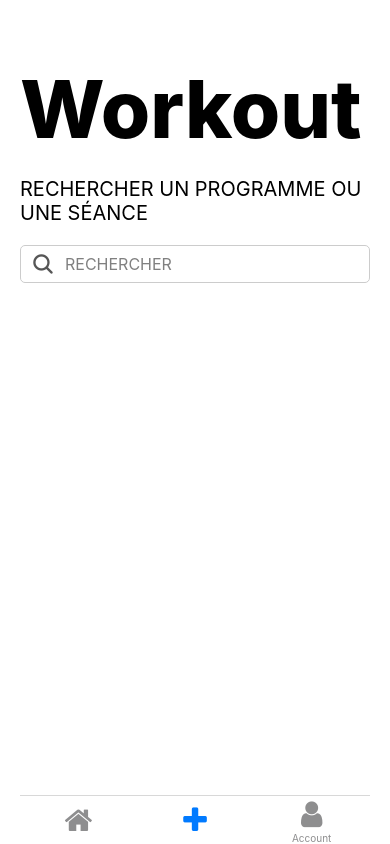
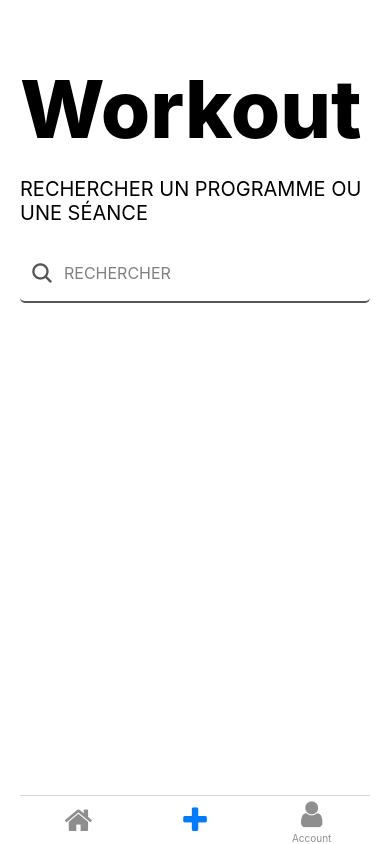
Before and after one commit to gabriellepierre/workout-app, a React Native app: screen /Plus in a window 390 px wide. Built offline with nearby package versions, Linux system fonts and the light colour scheme.

Commit message:
:lipstick: Style generic searchbar

```diff
--- a/components/SearchBar.tsx
+++ b/components/SearchBar.tsx
@@ -20,12 +20,11 @@ const SearchBar: React.FC<SearchBarProps> = ({ onSearch }) => {
       </TouchableOpacity>
       <TextInput
         style={styles.searchInput}
-        placeholder="Rechercher"
+        placeholder="RECHERCHER"
         placeholderTextColor="grey"
         onChangeText={setSearchText}
         onSubmitEditing={handleSearch}
       />
-      <View style={styles.separator} />
     </View>
   );
 };
@@ -36,10 +35,10 @@ const styles = StyleSheet.create({
     alignItems: 'center',
     backgroundColor: 'white',
     borderRadius: 5,
-    paddingHorizontal: 10,
+    padding: 10,
     marginBottom: 10,
-    borderWidth: 1,
-    borderColor: '#ccc',
+    borderBottomWidth: 2,
+    borderColor: '#565656',
   },
   searchButton: {
     marginRight: 10,
@@ -50,11 +49,6 @@ const styles = StyleSheet.create({
     fontSize: 16,
     textTransform: "uppercase",
   },
-  separator: {
-    height: 1,
-    backgroundColor: '#ccc',
-    marginVertical: 8,
-  },
 });
 
 export default SearchBar;
--- a/screens/SearchScreen.tsx
+++ b/screens/SearchScreen.tsx
@@ -20,13 +20,18 @@ export default function SearchScreen() {
 
       };
 
+      const handleFilter = () => {
+        //TODO: Logique de filtre ici
+      }
+
     return (
       <View style={styles.container}>
         <Title title={title} subtitle={subtitle} />
 
-        <View >
+        {/* <View style={styles.searchHeader}> */}
            <SearchBar onSearch={handleSearch}/>
-        </View>
+           {/* <PrimaryButton title="Filter" onPress={handleFilter}/> */}
+        {/* </View> */}
         <View style={styles.centered}>
             {/*  */}
         </View>
@@ -42,31 +47,16 @@ export default function SearchScreen() {
       width: '100%',
       backgroundColor: "#fff",
     },
-    // Style user data
-    flexed: {
-        marginTop: 10,
-        display: "flex",
-        flexDirection: "row",
-        justifyContent: "space-between",
-        alignContent: "center",
-    },
-    between: {
-        justifyContent: "space-between",
-
-    },
-    properties: {
-        textTransform: "uppercase",
-        color: "#565656",
-    },
-    userData: {
-        fontWeight: "bold",
-        color: "#565656",
-
-    },
     // Style log out button
     centered : {
         alignItems: "center",
         marginVertical: 50
-    }
+    },
+    searchHeader: {
+        display: "flex",
+        flexDirection: "row",
+        width: "100%",
+    },
+
 
   });
```
